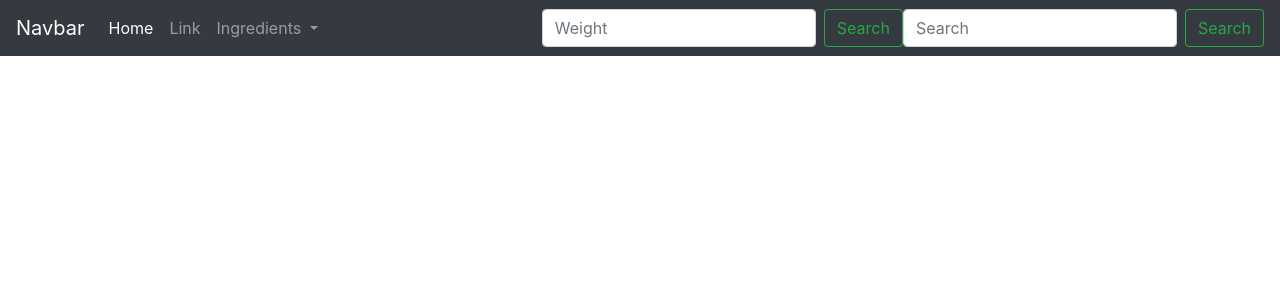
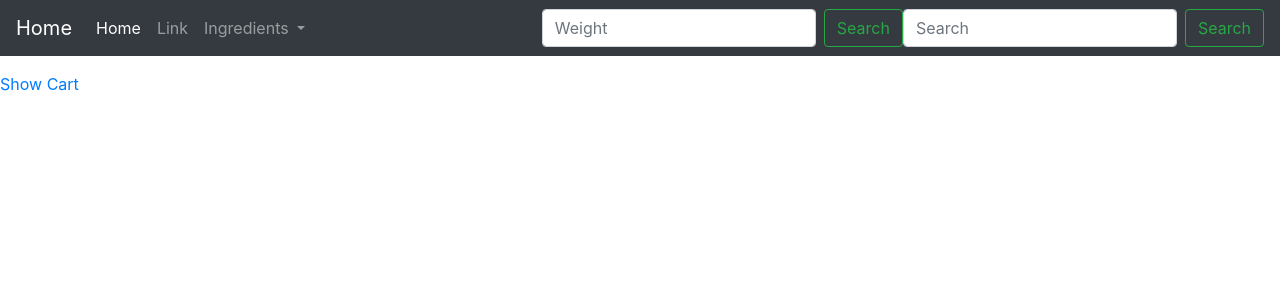
Before and after one commit to AmeAya/DjangoResto, a Django app: page / in a window 1280 px wide. Shown: the top 300 px of the page. Run offline with Django 4.2, Linux system fonts and the light colour scheme; data that the repository does not hold is empty.

Commit message:
django cart and base.html

```diff
--- a/restoraunt_app/models.py
+++ b/restoraunt_app/models.py
@@ -7,6 +7,7 @@ class Dishes(models.Model):
     weight = models.FloatField(max_length=20)
     ingredients = models.ManyToManyField('Ingredients')
     kitchen = models.ForeignKey('KitchenTypes', on_delete=models.CASCADE)
+    price = models.FloatField()
 
     def __str__(self):
         return self.name
--- /dev/null
+++ b/restoraunt_app/templates/base.html
@@ -0,0 +1,57 @@
+<!DOCTYPE html>
+<html lang="en">
+<head>
+    <link rel="stylesheet" href="https://cdn.jsdelivr.net/npm/bootstrap@4.1.3/dist/css/bootstrap.min.css" integrity="sha384-MCw98/SFnGE8fJT3GXwEOngsV7Zt27NXFoaoApmYm81iuXoPkFOJwJ8ERdknLPMO" crossorigin="anonymous">
+    <meta charset="UTF-8">
+    <title>Django resto</title>
+</head>
+<body>
+
+<nav class="navbar navbar-expand-lg navbar-dark bg-dark">
+  <a class="navbar-brand" href="{% url 'home' %}">Home</a>
+  <button class="navbar-toggler" type="button" data-toggle="collapse" data-target="#navbarSupportedContent" aria-controls="navbarSupportedContent" aria-expanded="false" aria-label="Toggle navigation">
+    <span class="navbar-toggler-icon"></span>
+  </button>
+
+  <div class="collapse navbar-collapse" id="navbarSupportedContent">
+    <ul class="navbar-nav mr-auto">
+      <li class="nav-item active">
+        <a class="nav-link" href="#">Home <span class="sr-only">(current)</span></a>
+      </li>
+      <li class="nav-item">
+        <a class="nav-link" href="#">Link</a>
+      </li>
+      <li class="nav-item dropdown">
+        <a class="nav-link dropdown-toggle" href="#" id="navbarDropdown" role="button" data-toggle="dropdown" aria-haspopup="true" aria-expanded="false">
+          Ingredients
+        </a>
+        <div class="dropdown-menu" aria-labelledby="navbarDropdown">
+            {% for ingredient in ingredients %}
+                <a class="dropdown-item" href="{% url 'dishByIngredient' ingredient.id %}">{{ ingredient.name }}</a>
+            {% endfor %}
+        </div>
+      </li>
+    </ul>
+
+    <form class="form-inline my-2 my-lg-0" action="{% url 'dishByWeight' %}">
+      <input class="form-control mr-sm-2" type="search" placeholder="Weight" aria-label="Search" name="WeightSearch">
+      <button class="btn btn-outline-success my-2 my-sm-0" type="submit">Search</button>
+    </form>
+
+    <form class="form-inline my-2 my-lg-0">
+      <input class="form-control mr-sm-2" type="search" placeholder="Search" aria-label="Search">
+      <button class="btn btn-outline-success my-2 my-sm-0" type="submit">Search</button>
+    </form>
+  </div>
+</nav>
+
+<div>
+    {% block content %}
+    {% endblock content %}
+</div>
+
+<script src="https://code.jquery.com/jquery-3.3.1.slim.min.js" integrity="sha384-q8i/X+965DzO0rT7abK41JStQIAqVgRVzpbzo5smXKp4YfRvH+8abtTE1Pi6jizo" crossorigin="anonymous"></script>
+<script src="https://cdn.jsdelivr.net/npm/popper.js@1.14.3/dist/umd/popper.min.js" integrity="sha384-ZMP7rVo3mIykV+2+9J3UJ46jBk0WLaUAdn689aCwoqbBJiSnjAK/l8WvCWPIPm49" crossorigin="anonymous"></script>
+<script src="https://cdn.jsdelivr.net/npm/bootstrap@4.1.3/dist/js/bootstrap.min.js" integrity="sha384-ChfqqxuZUCnJSK3+MXmPNIyE6ZbWh2IMqE241rYiqJxyMiZ6OW/JmZQ5stwEULTy" crossorigin="anonymous"></script>
+</body>
+</html>
--- a/restoraunt_app/templates/home.html
+++ b/restoraunt_app/templates/home.html
@@ -1,51 +1,6 @@
+{% extends 'base.html' %}
 
-<!DOCTYPE html>
-<html lang="en">
-<head>
-    <link rel="stylesheet" href="https://cdn.jsdelivr.net/npm/bootstrap@4.1.3/dist/css/bootstrap.min.css" integrity="sha384-MCw98/SFnGE8fJT3GXwEOngsV7Zt27NXFoaoApmYm81iuXoPkFOJwJ8ERdknLPMO" crossorigin="anonymous">
-    <meta charset="UTF-8">
-    <title>Homepage</title>
-</head>
-<body>
-
-<nav class="navbar navbar-expand-lg navbar-dark bg-dark">
-  <a class="navbar-brand" href="#">Navbar</a>
-  <button class="navbar-toggler" type="button" data-toggle="collapse" data-target="#navbarSupportedContent" aria-controls="navbarSupportedContent" aria-expanded="false" aria-label="Toggle navigation">
-    <span class="navbar-toggler-icon"></span>
-  </button>
-
-  <div class="collapse navbar-collapse" id="navbarSupportedContent">
-    <ul class="navbar-nav mr-auto">
-      <li class="nav-item active">
-        <a class="nav-link" href="#">Home <span class="sr-only">(current)</span></a>
-      </li>
-      <li class="nav-item">
-        <a class="nav-link" href="#">Link</a>
-      </li>
-      <li class="nav-item dropdown">
-        <a class="nav-link dropdown-toggle" href="#" id="navbarDropdown" role="button" data-toggle="dropdown" aria-haspopup="true" aria-expanded="false">
-          Ingredients
-        </a>
-        <div class="dropdown-menu" aria-labelledby="navbarDropdown">
-            {% for ingredient in ingredients %}
-                <a class="dropdown-item" href="{% url 'dishByIngredient' ingredient.id %}">{{ ingredient.name }}</a>
-            {% endfor %}
-        </div>
-      </li>
-    </ul>
-
-    <form class="form-inline my-2 my-lg-0" action="{% url 'dishByWeight' %}">
-      <input class="form-control mr-sm-2" type="search" placeholder="Weight" aria-label="Search" name="WeightSearch">
-      <button class="btn btn-outline-success my-2 my-sm-0" type="submit">Search</button>
-    </form>
-
-    <form class="form-inline my-2 my-lg-0">
-      <input class="form-control mr-sm-2" type="search" placeholder="Search" aria-label="Search">
-      <button class="btn btn-outline-success my-2 my-sm-0" type="submit">Search</button>
-    </form>
-  </div>
-</nav>
-
+{% block content %}
 <ul>
 {% for dish in dishes %}
     <li>{{ dish.name }}</li>
@@ -54,11 +9,9 @@
             <li>{{ ingredient.name }}</li>
         {% endfor %}
     </ol>
+    <li>{{ dish.price }}</li>
+    <a href="{% url 'cart_add' dish.id %}">Add To Cart</a>
 {% endfor %}
 </ul>
-
-<script src="https://code.jquery.com/jquery-3.3.1.slim.min.js" integrity="sha384-q8i/X+965DzO0rT7abK41JStQIAqVgRVzpbzo5smXKp4YfRvH+8abtTE1Pi6jizo" crossorigin="anonymous"></script>
-<script src="https://cdn.jsdelivr.net/npm/popper.js@1.14.3/dist/umd/popper.min.js" integrity="sha384-ZMP7rVo3mIykV+2+9J3UJ46jBk0WLaUAdn689aCwoqbBJiSnjAK/l8WvCWPIPm49" crossorigin="anonymous"></script>
-<script src="https://cdn.jsdelivr.net/npm/bootstrap@4.1.3/dist/js/bootstrap.min.js" integrity="sha384-ChfqqxuZUCnJSK3+MXmPNIyE6ZbWh2IMqE241rYiqJxyMiZ6OW/JmZQ5stwEULTy" crossorigin="anonymous"></script>
-</body>
-</html>
+<a href="{% url 'cart_detail'%}">Show Cart</a>
+{% endblock content %}
--- a/restoraunt_app/urls.py
+++ b/restoraunt_app/urls.py
@@ -1,8 +1,15 @@
 from django.urls import path
 from .views import MenuView, DishByIngredient, DishByWeight
+from . import views
 
 urlpatterns = [
     path('', MenuView, name='home'),
     path('dishByIngredient/<int:ingredientId>/', DishByIngredient, name='dishByIngredient'),
     path('dishByWeight/', DishByWeight, name='dishByWeight'),
+    path('cart/add/<int:id>/', views.cart_add, name='cart_add'),
+    path('cart/item_clear/<int:id>/', views.item_clear, name='item_clear'),
+    path('cart/item_increment/<int:id>/', views.item_increment, name='item_increment'),
+    path('cart/item_decrement/<int:id>/', views.item_decrement, name='item_decrement'),
+    path('cart/cart_clear/', views.cart_clear, name='cart_clear'),
+    path('cart/cart-detail/', views.cart_detail, name='cart_detail'),
 ]
--- a/restoraunt_app/views.py
+++ b/restoraunt_app/views.py
@@ -1,6 +1,8 @@
-from django.shortcuts import render
+from django.shortcuts import render, redirect
 from .models import Dishes, Ingredients, KitchenTypes
 from django.db.models import Q
+from django.contrib.auth.decorators import login_required
+from cart.cart import Cart
 
 # Create your views here.
 
@@ -22,3 +24,45 @@ def DishByWeight(request):
     searchWeight = float(request.GET.get('WeightSearch'))
     queryset = 'Hello'
     return render(request, 'dishByWeight.html', {'dishByWeight': queryset})
+
+@login_required(login_url="/users/login")
+def cart_add(request, id):
+    cart = Cart(request)
+    product = Dishes.objects.get(id=id)
+    cart.add(product=product)
+    return redirect("home")
+
+@login_required(login_url="/users/login")
+def item_clear(request, id):
+    cart = Cart(request)
+    product = Dishes.objects.get(id=id)
+    cart.remove(product)
+    return redirect("cart_detail")
+
+
+@login_required(login_url="/users/login")
+def item_increment(request, id):
+    cart = Cart(request)
+    product = Dishes.objects.get(id=id)
+    cart.add(product=product)
+    return redirect("cart_detail")
+
+
+@login_required(login_url="/users/login")
+def item_decrement(request, id):
+    cart = Cart(request)
+    product = Dishes.objects.get(id=id)
+    cart.decrement(product=product)
+    return redirect("cart_detail")
+
+
+@login_required(login_url="/users/login")
+def cart_clear(request):
+    cart = Cart(request)
+    cart.clear()
+    return redirect("cart_detail")
+
+
+@login_required(login_url="/users/login")
+def cart_detail(request):
+    return render(request, 'cart/cart_detail.html')
```
Also changed, not shown: restoraunt_app/templates/cart/cart_detail.html (added, +18 -0 lines), restoraunt_app/templates/dishByWeight.html (+7 -13 lines), restoraunt_project/settings.py (+8 -1 lines), restoraunt_app/migrations/0004_dishes_price.py (added), restoraunt_app/migrations/0005_alter_dishes_price.py (added), 1 other file.
